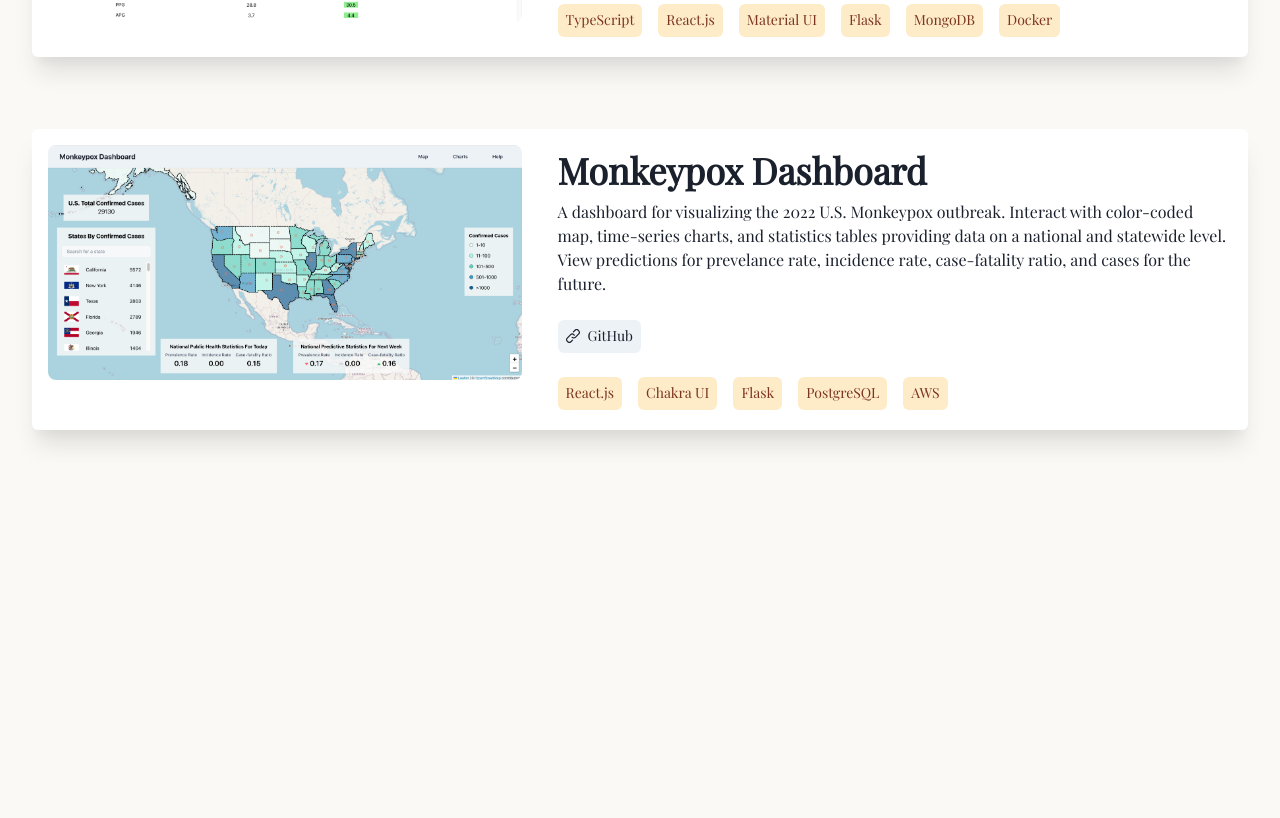
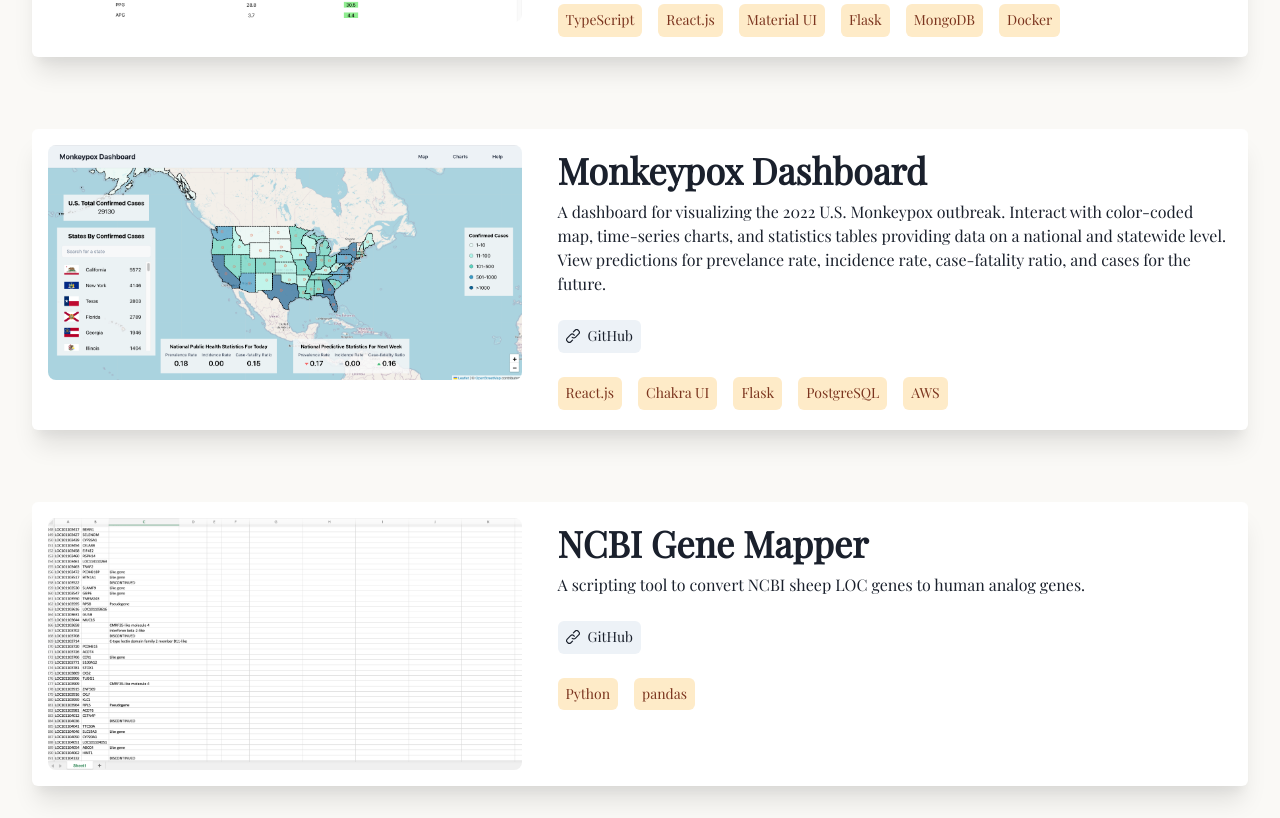
Before and after one commit to felixhuang12/felixhuang12.github.io, a React (Create React App) app: page /projects in a window 1280 px wide. Shown: the part 378-1196 px from the top of the page. Before the commit the page ends 840 px from the top, so only its background shows below. Built offline with nearby package versions, Linux system fonts and the light colour scheme.

Commit message:
Add NCBI gene mapping project

```diff
--- a/src/components/Navbar.tsx
+++ b/src/components/Navbar.tsx
@@ -1,4 +1,4 @@
-import { Box, Flex, HStack, Stack, Text } from "@chakra-ui/react"
+import { Box, Stack, Text } from "@chakra-ui/react"
 import { Link } from "react-router-dom"
 
 const MenuLink = ({ text, link }: { text: string, link: string }) => {
--- a/src/pages/Projects.tsx
+++ b/src/pages/Projects.tsx
@@ -103,6 +103,14 @@ const Projects = () => {
                 tools={['React.js', 'Chakra UI', 'Flask', 'PostgreSQL', 'AWS']}
                 ghLink="https://github.com/sakinkirti/monkeypox-dashboard"
             />
+            <ProjectCard
+                imageSrc="/assets/ncbi_gene_mapper.png"
+                imageAlt="NCBI gene scraping"
+                title="NCBI Gene Mapper"
+                description="A scripting tool to convert NCBI sheep LOC genes to human analog genes."
+                tools={['Python', 'pandas']}
+                ghLink="https://github.com/felixhuang12/ncbi-gene-scraping"
+            />
         </Stack>
     )
 }
```
Also changed, not shown: public/assets/ncbi_gene_mapper.png (added).
